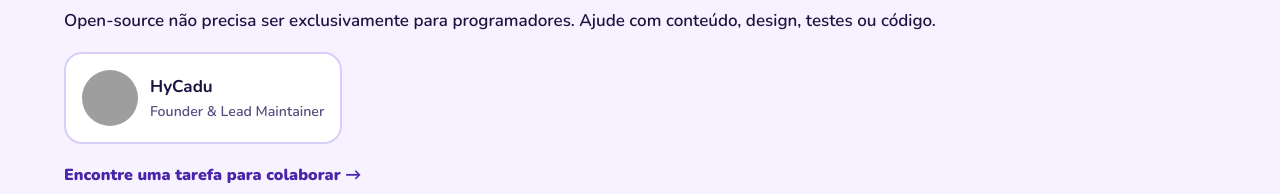
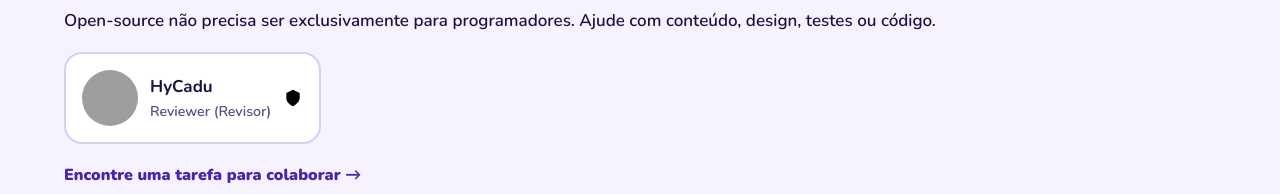
Before and after one commit to HyCadu/banQuest, a plain HTML site: page site-banquest/dist/index.html in a window 1280 px wide. Shown: the part 4584-4778 px from the top of the page. Drawn offline with Linux system fonts and the light colour scheme; no server answers; grey boxes are pictures that could not be loaded.

Commit message:
docs(dcm): adotar nomenclatura Reviewer (v1.2)

```diff
--- a/site-banquest/dist/index.html
+++ b/site-banquest/dist/index.html
@@ -75,7 +75,7 @@
       <aside class="privacy"><svg><use href="#shield"/></svg><h3>Seu progresso e sua privacidade</h3><p>Você entra com um código enviado por e-mail. Os outros jogadores veem apenas apelido, personagem, XP da semana e ofensiva. Seu e-mail fica privado.</p><p>O app é gratuito, sem anúncios e sem rastreamento publicitário ou de uso.</p></aside>
     </section>
     <section class="get" id="baixar"><div class="wrap get-inner"><div><p class="overline">BanQuest para Android</p><h2>Bora pra trilha?</h2><p>Baixe o APK e comece pela primeira lição de Banco de Dados.</p></div><a class="button primary" data-apk href="https://fheldagijfrqqgjjfcdt.supabase.co/storage/v1/object/public/apk/banquest-0.12.0.apk"><svg><use href="#down"/></svg>Baixar para Android</a></div></section>
-  <section class="section wrap dcm-contributors" id="contributors"><p class="overline">Construído em comunidade</p><h2>Every contribution <em>matters.</em></h2><p>Open-source não precisa ser exclusivamente para programadores. Ajude com conteúdo, design, testes ou código.</p><div class="dcm-people"><a href="https://github.com/HyCadu"><img src="https://github.com/HyCadu.png?size=96" alt="" loading="lazy"><span><strong>HyCadu</strong><small>Founder &amp; Lead Maintainer</small></span></a></div><p><a class="text-link" href="https://github.com/HyCadu/banQuest/issues">Encontre uma tarefa para colaborar →</a></p></section>
+  <section class="section wrap dcm-contributors" id="contributors"><p class="overline">Construído em comunidade</p><h2>Every contribution <em>matters.</em></h2><p>Open-source não precisa ser exclusivamente para programadores. Ajude com conteúdo, design, testes ou código.</p><div class="dcm-people"><a href="https://github.com/HyCadu"><img src="https://github.com/HyCadu.png?size=96" alt="" loading="lazy"><span><strong>HyCadu</strong><small>Reviewer (Revisor)</small></span><svg role="img" aria-label="Perfil verificado" width="20" height="20"><use href="#shield"/></svg></a></div><p><a class="text-link" href="https://github.com/HyCadu/banQuest/issues">Encontre uma tarefa para colaborar →</a></p></section>
   </main>
   <footer class="wrap"><a class="brand" href="#inicio"><img src="assets/marca.svg" alt="">BanQuest</a><p>Projeto independente, sem vínculo com o Banestes ou com a Fundação Carlos Chagas (FCC).</p><a href="#inicio">Voltar ao topo ↑</a></footer>
   <dialog id="lightbox" aria-labelledby="lightbox-title"><div class="dialog-head"><h2 id="lightbox-title">Tela do aplicativo</h2><button id="dismiss" aria-label="Fechar ampliação">×</button></div><img id="full-screen" alt=""></dialog>
```
Also changed, not shown: 15 other files.
